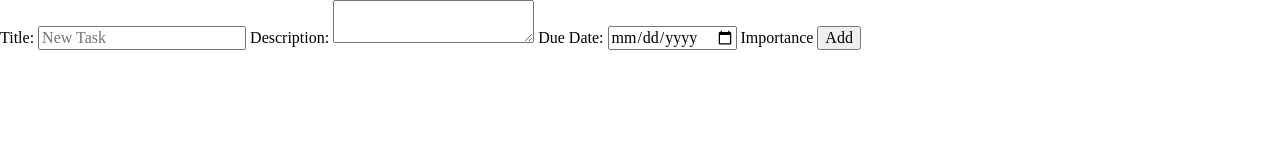
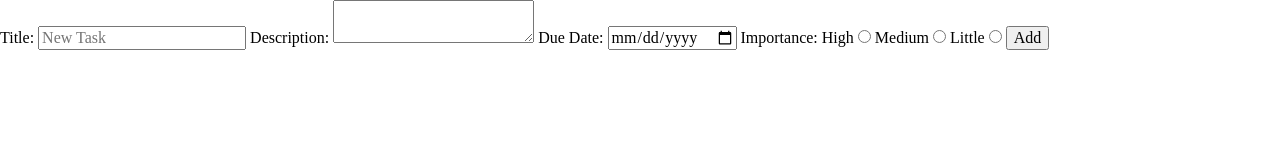
Before and after one commit to MalcolmSmalls/Odin-todo-list, a website built with webpack: page dist/index.html in a window 1280 px wide. Built offline with nearby package versions, Linux system fonts and the light colour scheme.

Commit message:
Add radio to form to signify importance

```diff
--- a/dist/index.html
+++ b/dist/index.html
@@ -19,7 +19,13 @@
             <textarea type="text" id="itemDescription" name="itemDescription"></textarea>
             <label for="itemDueDate">Due Date:</label>
             <input type="date" id="itemDueDate" name="itemDueDate">
-            <label for="itemPriority">Importance</label>
+			Importance:
+            <label for="highImportance">High</label>
+			<input type="radio" id="highImportance" name="itemImportance" value="High">
+			<label for="mediumImportance">Medium</label>
+			<input type="radio" id="mediumImportance" name="itemImportance" value="Medium">
+			<label for="littleImportance">Little</label>
+			<input type="radio" id="littleImportance" name="itemImportance" value="Little">
 
             <button class="addTodoItem">Add</button>
         </form>
```
